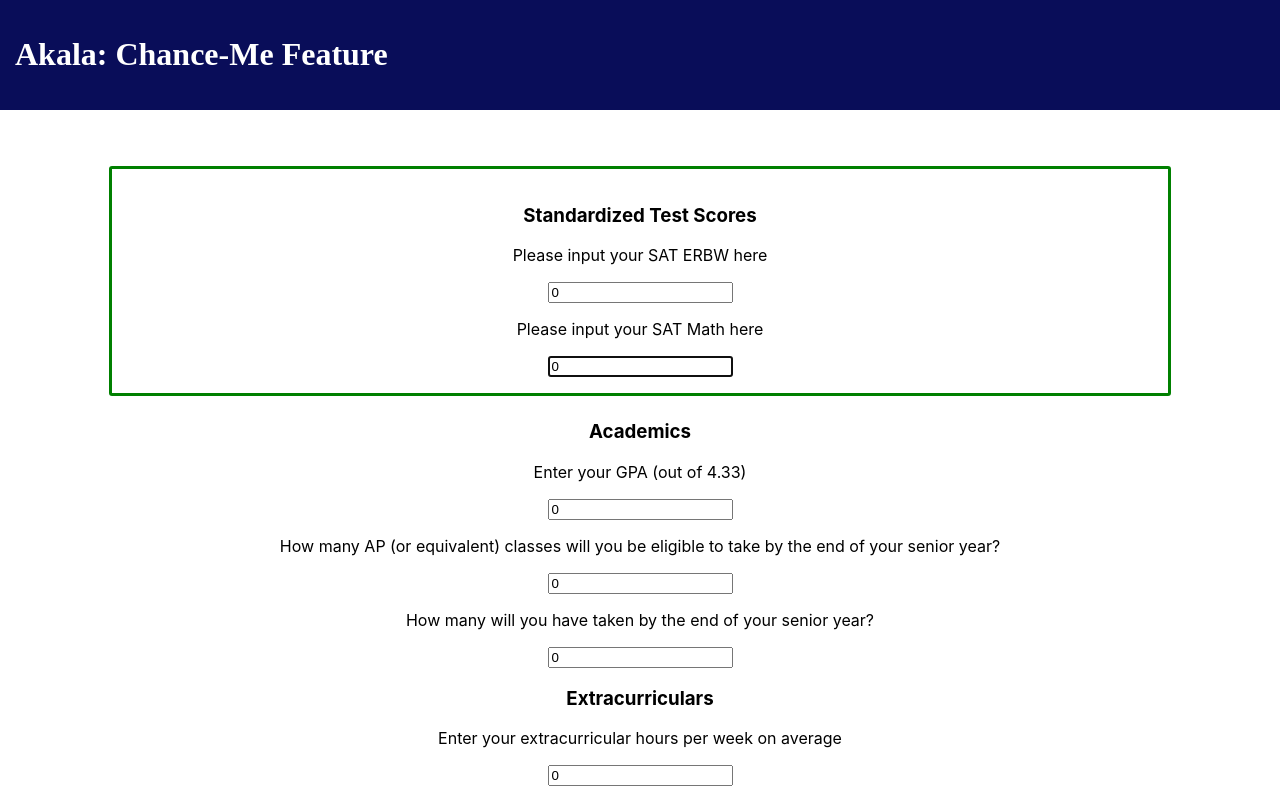
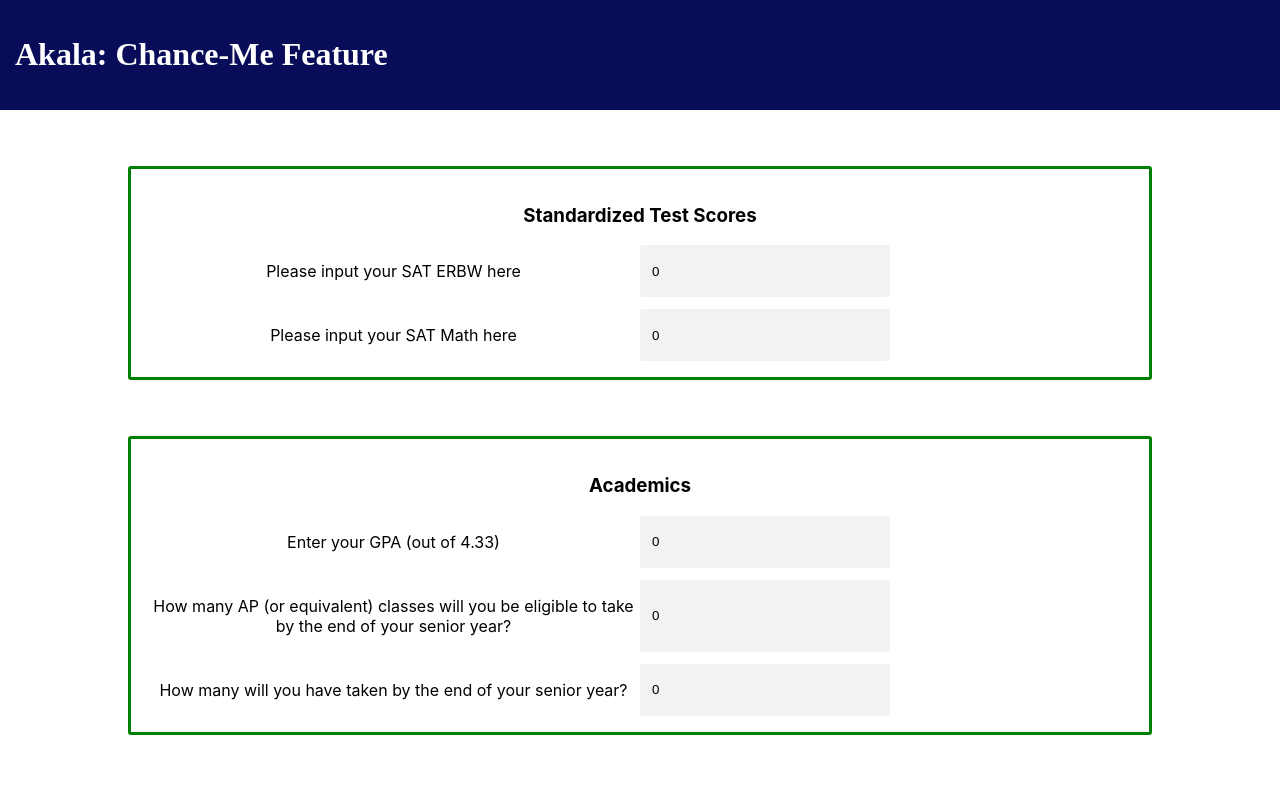
Before and after one commit to dothrakimango/college, a React (Create React App) app: page / in a window 1280 px wide. Shown: the top 789 px of the page. Built offline with nearby package versions, Linux system fonts and the light colour scheme.

Commit message:
Max early edits

```diff
--- a/src/App.css
+++ b/src/App.css
@@ -15,12 +15,51 @@
   padding: 1rem 1rem;
   border-radius: 3px;
   border-color: green;
-  border-style:solid;
+  border-style: solid;
+  row-gap: 12px;
+}
+.topRowSat {
+  display: grid;
+  grid-template-columns: 1fr 1fr;
+  text-align: center;
+  row-gap: 12px;
 }
 
-.erbwBox {
-  float:left;
+*, *::before, *::after {
+  box-sizing: border-box;
 }
+
+input {
+  border: none;
+  -webkit-appearance: none;
+  -ms-appearance: none;
+  -moz-appearance: none;
+  appearance: none;
+  background: #f2f2f2;
+  padding: 12px;
+  width: 250px;
+  border-radius: 3px;
+  outline: none;
+}
+
+/*
+.custom-field .placeholder {
+  position: absolute;
+  left: var(--field-padding);
+  width: calc(100% - (var(--field-padding) * 2));
+  overflow: hidden;
+  white-space: nowrap;
+  text-overflow: ellipsis;
+  top: 22px;
+  line-height: 100%;
+  transform: translateY(-50%);
+  color: #aaa;
+  transition:
+    top 0.3s ease,
+    color 0.3s ease,
+    font-size 0.3s ease;
+}
+*/
 
 @media (prefers-reduced-motion: no-preference) {
   .App-logo {
@@ -50,9 +89,6 @@
   font-family: Arial, Helvetica, sans-serif;
   font-family: sofia-pro;
 }
-.inputs {
-  padding: 20px;
-}
 .collegeSelect {
   text-align: center;
 }
--- a/src/App.js
+++ b/src/App.js
@@ -1,13 +1,8 @@
 import './App.css';
 import React, {useState} from "react";
 import Schools from "./schools.json";
-import TabHolder from './TabHolder.js';
 import PrintScoresTwo from './ReturnComponents/PrintScoresTwo';
 
-//Define Score Values
-var ECScore = 0
-var SummerScore = 0
-var ServiceScore = 0
 
 export default function App() {
 
@@ -35,7 +30,6 @@ export default function App() {
   const [isShown, setIsShown] = useState(false)
 
   //Score Calculating Functions
-
   function calculateSATMath(satM, schoolName) {
     if (satM && schoolName){
       if (satM >= schoolName.math) {
@@ -321,27 +315,20 @@ export default function App() {
       <div className="App">
         <div className="SatClass">
           <h3>Standardized Test Scores</h3>
+          <div className = "topRowSat">
             <p>Please input your SAT ERBW here</p>
-          <input type = "text"
-            name = "erbwBox"
-            onChange = {(e) => setSatERBW(e.target.value)}
-            value = {satERBW}
-            autoFocus
-            />
+            <input type = "text" name = "erbwBox" onChange = {(e) => setSatERBW(e.target.value)} value = {satERBW}/>
             <p>Please input your SAT Math here</p>
-          <input type = "text"
-            name = "mathBox"
-            onChange = {(e) => setSatMath(e.target.value)}
-            value = {satMath}
-            autoFocus
-          />
+            <input type = "text" name = "mathBox" onChange = {(e) => setSatMath(e.target.value)} value = {satMath}/>
           </div>
-        <div className="GpaClass">
+        </div>
+
+
+        <div className="SatClass">
           <h3>Academics</h3>
+          <div className = "topRowSat">
           <p>Enter your GPA (out of 4.33)</p>
-          <input type = "text"
-              name = "gpaBox"
-              onChange = {(e) => setGpaAverage(e.target.value)}
+            <input type = "text" name = "gpaBox" onChange = {(e) => setGpaAverage(e.target.value)}
               value = {gpaAverage}
             />
           <p>How many AP (or equivalent) classes will you be eligible to take by the end of your senior year?</p>
@@ -357,8 +344,10 @@ export default function App() {
               value = {takenAPs}
           />
           </div>
-        <div className="EcClass">
+        </div>
+        <div className="SatClass">
           <h3>Extracurriculars</h3>
+          <div className = "topRowSat">
           <p>Enter your extracurricular hours per week on average</p>
           <input type = "text"
               name = "ecBox"
@@ -380,6 +369,7 @@ export default function App() {
               value = {communityServiceHours}
           />
           </div>
+        </div>
           <div className = 'collegeSelect'>
             <p>Please Select The College you want</p>
             <select
@@ -397,14 +387,6 @@ export default function App() {
         <button onClick={printScoresVolumeTwo}>Show report</button>
     </div>
     {isShown && <PrintScoresTwo
-    // SATmath, SATeng, ECs, SumEx, CS, GPA, Rigor
-      //satM = {parseInt(scores[0])}
-      //satR = {parseInt(scores[1])}
-      //gpa = {parseFloat(scores[5])}
-      //ec = {parseInt(scores[2])}
-      //cs = {parseInt(scores[4])}
-      //se = {parseInt(scores[3])}
-      //cr = {parseInt(scores[6])}
 
       sch = {Schools[SchoolNameArr.indexOf(schoolSelection)]}
       satM = {[satMath, Schools[SchoolNameArr.indexOf(schoolSelection)].math]}
--- a/src/ReturnComponents/PrintScoresTwo.js
+++ b/src/ReturnComponents/PrintScoresTwo.js
@@ -33,8 +33,7 @@ export default function PrintScoresTwo (props) {
                     height = {200}
                     width = {60}
                     options = {{
-                        maintainAspectRatio: false,
-                        indexAxis: 'y'
+                        maintainAspectRatio: false
                     }}
                 />
             </div>
```
Lines whose indentation alone changed are shown as unchanged.
